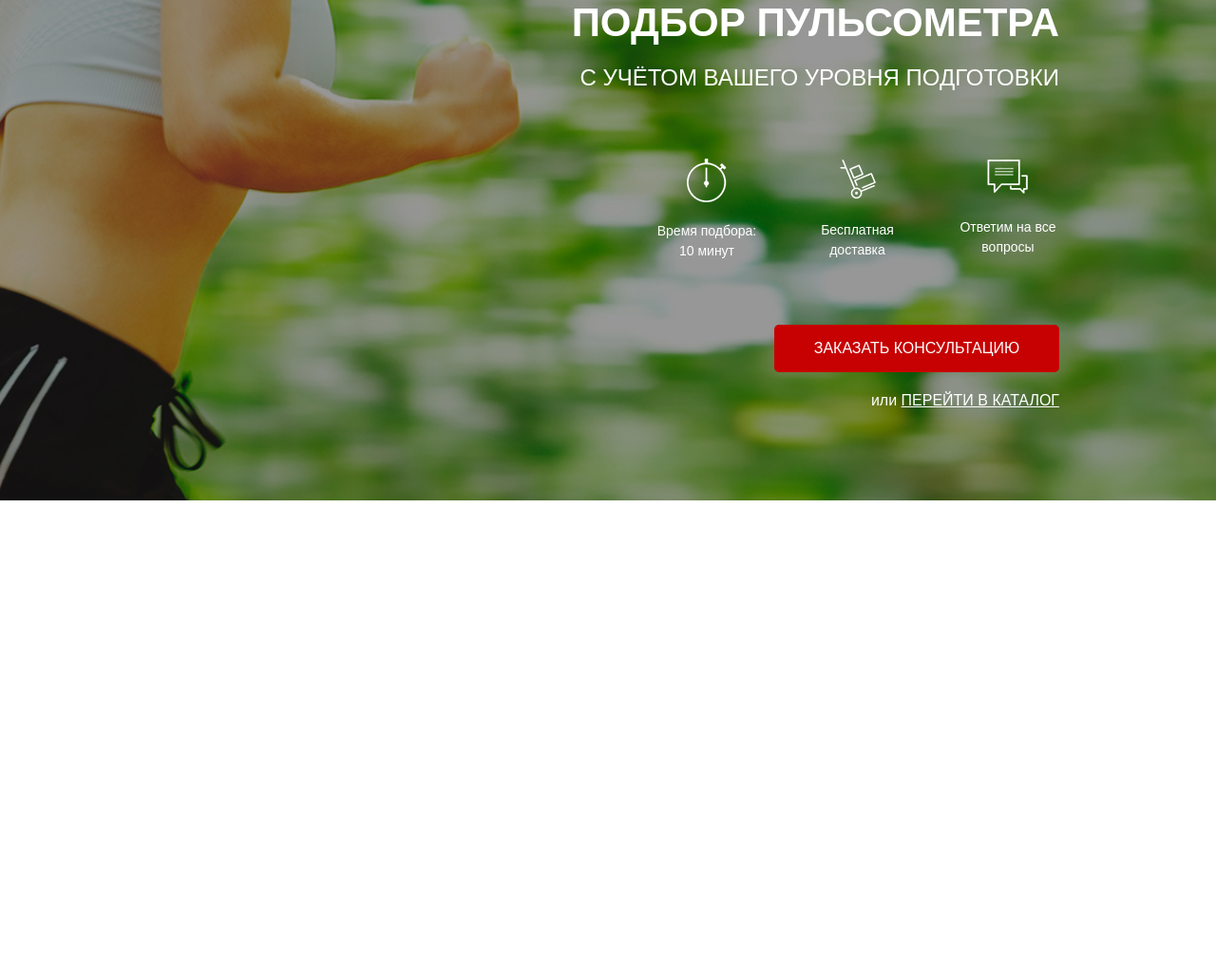
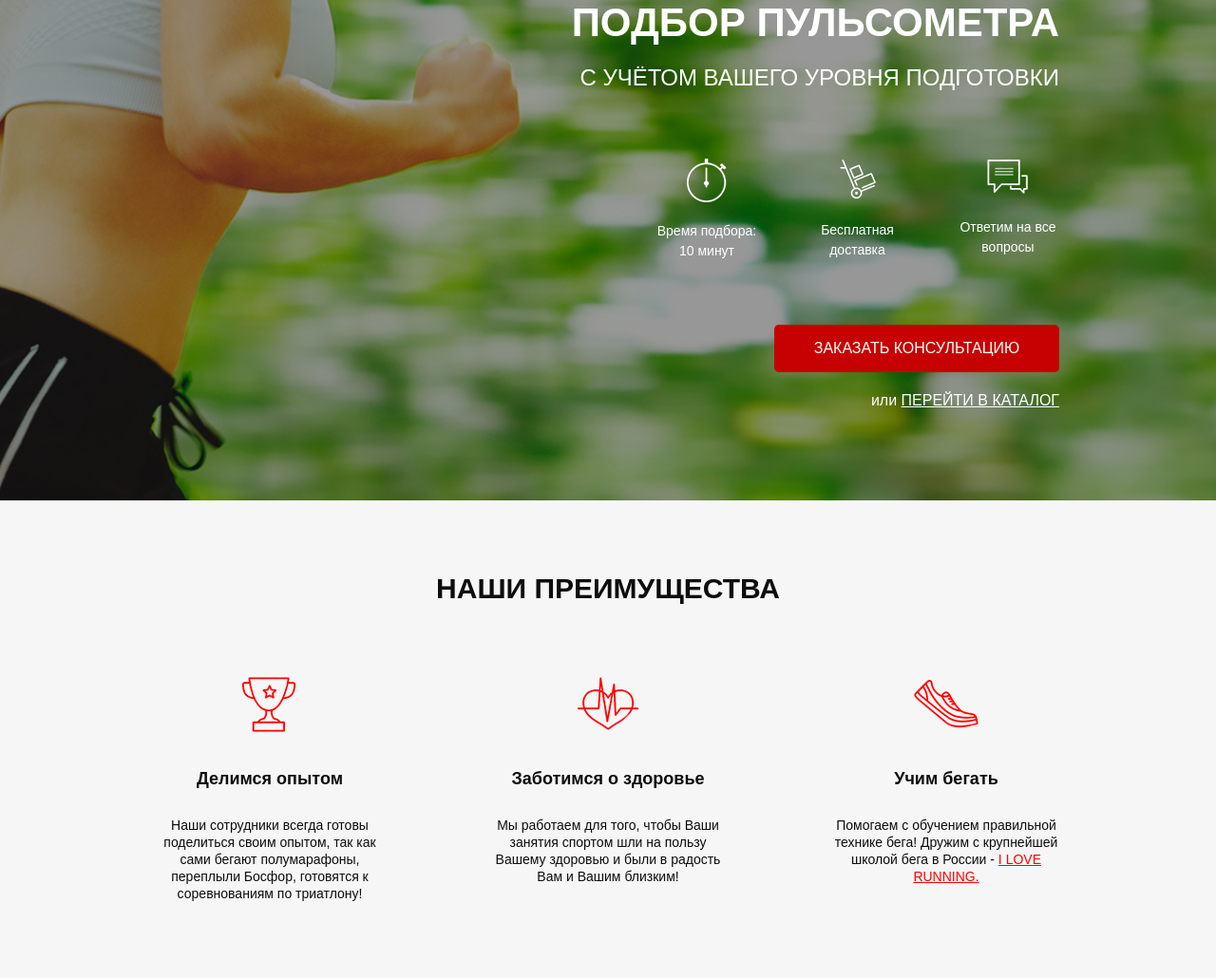
Before and after one commit to aboutdesign05/PULSE.github.io, a website: page src/index.html in a window 1280 px wide. Shown: the part 165-1195 px from the top of the page at 95% size. Before the commit the page ends 800 px from the top, so only its background shows below. Drawn offline with Linux system fonts and the light colour scheme.

Commit message:
second section

```diff
--- a/src/index.html
+++ b/src/index.html
@@ -54,7 +54,41 @@
                     <a href="#">ПЕРЕЙТИ В КАТАЛОГ</a>
                 </div>
             </div>
+        </div>
+    </div>
 
+    <div class="advantages">
+        <div class="container">
+            <h2 class="title">НАШИ ПРЕИМУЩЕСТВА</h2>
+
+        <div class="advantages__wrraper">
+            <div class="advantages__item">
+                <img src="icons/advantages/cup.png" alt="cup" class="advantages__icon">
+                <div class="advantages__subtitle">Делимся опытом</div>
+                <div class="advantages__descr">
+                    Наши сотрудники всегда готовы поделиться своим опытом,
+                    так как сами бегают полумарафоны, переплыли Босфор, готовятся к соревнованиям по триатлону!
+                </div>
+            </div>
+            <div class="advantages__item">
+                <img src="icons/advantages/heart.png" alt="heart" class="advantages__icon">
+                <div class="advantages__subtitle">Заботимся о здоровье</div>
+                <div class="advantages__descr">
+                    Мы работаем для того,
+                    чтобы Ваши занятия спортом шли на пользу Вашему здоровью и были в радость Вам и Вашим близким!
+                </div>
+            </div>
+            <div class="advantages__item">
+                <img src="icons/advantages/shoe.png" alt="shoe" class="advantages__icon">
+                <div class="advantages__subtitle">Учим бегать</div>
+                <div class="advantages__descr">
+                    Помогаем с обучением
+                    правильной технике бега!
+                    Дружим с крупнейшей школой бега в России -
+                    <a href="#">I LOVE RUNNING.</a>
+                </div>
+            </div>
+        </div>
         </div>
     </div>
 </body>
--- /dev/null
+++ b/src/sass/blocks/_advantages.scss
@@ -0,0 +1,33 @@
+.advantages {
+    padding: 70px 0 80px 0;
+    background-color: #f6f6f6;
+    &__wrraper {
+        margin-top: 65px;
+        display: flex;
+        justify-content: space-between;
+    }
+    &__item {
+        display: flex;
+        flex-direction: column;
+        align-items: center;
+        max-width: 238px;
+    }
+    &__subtitle {
+        margin-top: 30px;
+        color: #0D0D0D;
+        font-size: 18px;
+        font-weight: 700;
+    }
+    &__descr {
+        margin-top: 26px;
+        color: #0D0D0D;
+        font-weight: 300;
+        font-size: 14px;
+        line-height: 18px;
+        text-align: center;
+        a {
+            color: #f00;
+            text-decoration: underline;
+        }
+    }
+}
--- /dev/null
+++ b/src/sass/blocks/_titles.scss
@@ -0,0 +1,6 @@
+.title {
+    color: #0D0D0D;
+    font-weight: 700;
+    font-size: 30px;
+    text-align: center;
+}
--- a/src/sass/style.scss
+++ b/src/sass/style.scss
@@ -9,3 +9,5 @@
 @import 'blocks/promo';
 @import 'blocks/header';
 @import 'blocks/buttons';
+@import 'blocks/advantages';
+@import 'blocks/titles'
```
Also changed, not shown: src/css/style.min.css.
